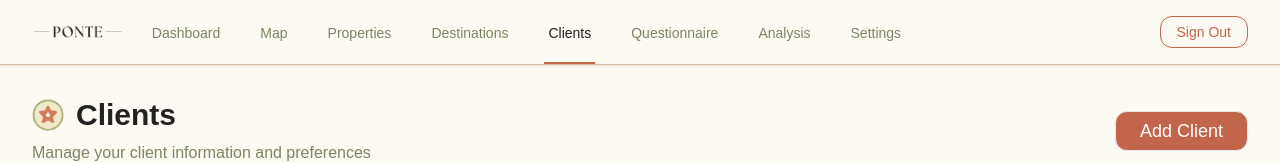
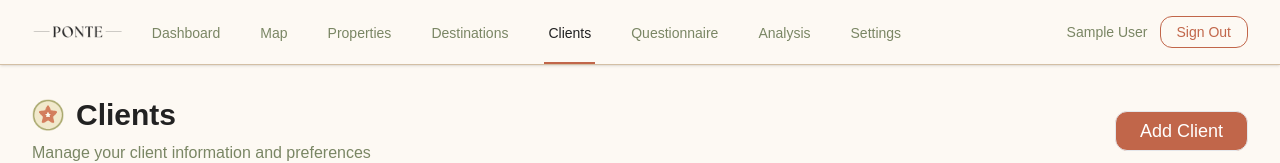
Before and after one commit to phillipq/ponte, a Next.js app: page /clients in a window 1280 px wide. Shown: the top 163 px of the page. Built offline with nearby package versions, Linux system fonts and the light colour scheme; no server answers; the database is empty; sample sign-in values are in the browser's storage.

Commit message:
Fix blurry logo images on Vercel deployment
- Increase width/height props for Next.js Image optimization
- Add priority loading for logo images
- Configure Next.js image optimization settings
- Fix both Navigation and Signin page logos
- Ensure crisp logo display on Vercel deployment

```diff
--- a/app/auth/signin/page.tsx
+++ b/app/auth/signin/page.tsx
@@ -46,9 +46,10 @@ export default function SignIn() {
             <Image
               src="/logos/ponte_black.png"
               alt="Ponte"
-              width={48}
+              width={192}
               height={48}
               className="h-12 w-auto"
+              priority
             />
           </div>
           <h2 className="mt-6 text-center text-3xl font-extrabold text-ponte-black">
--- a/app/settings/page.tsx
+++ b/app/settings/page.tsx
@@ -736,7 +736,7 @@ export default function SettingsPage() {
       if (response.ok) {
         setUsers(data.users)
       }
-    } catch {
+    } catch (error) {
       console.error("Error fetching users:", error)
     } finally {
       setUserLoading(false)
--- a/components/Navigation.tsx
+++ b/components/Navigation.tsx
@@ -3,7 +3,7 @@
 import Image from "next/image"
 import Link from "next/link"
 import { usePathname } from "next/navigation"
-import { signOut } from "next-auth/react"
+import { signOut, useSession } from "next-auth/react"
 import { Button } from "components/Button"
 
 const navigation = [
@@ -19,6 +19,7 @@ const navigation = [
 
 export default function Navigation() {
   const pathname = usePathname()
+  const { data: session } = useSession()
 
   return (
     <nav className="bg-ponte-cream shadow-sm border-b border-ponte-sand">
@@ -30,9 +31,10 @@ export default function Navigation() {
                 <Image
                   src="/logos/ponte_black.png"
                   alt="Ponte"
-                  width={32}
+                  width={128}
                   height={32}
                   className="h-8 w-auto"
+                  priority
                 />
               </Link>
             </div>
@@ -52,7 +54,12 @@ export default function Navigation() {
               ))}
             </div>
           </div>
-          <div className="flex items-center">
+          <div className="flex items-center space-x-3">
+            {session?.user?.name && (
+              <span className="text-sm font-medium text-ponte-olive">
+                {session.user.name}
+              </span>
+            )}
             <Button
               onClick={() => signOut()}
               intent="secondary"
--- a/next.config.ts
+++ b/next.config.ts
@@ -11,6 +11,12 @@ const config: NextConfig = {
     },
   },
   allowedDevOrigins: ["apps.local"],
+  images: {
+    formats: ['image/webp', 'image/avif'],
+    deviceSizes: [640, 750, 828, 1080, 1200, 1920, 2048, 3840],
+    imageSizes: [16, 32, 48, 64, 96, 128, 256, 384],
+    minimumCacheTTL: 60,
+  },
   rewrites: async () => [
     { source: "/healthz", destination: "/api/health" },
     { source: "/api/healthz", destination: "/api/health" },
```
